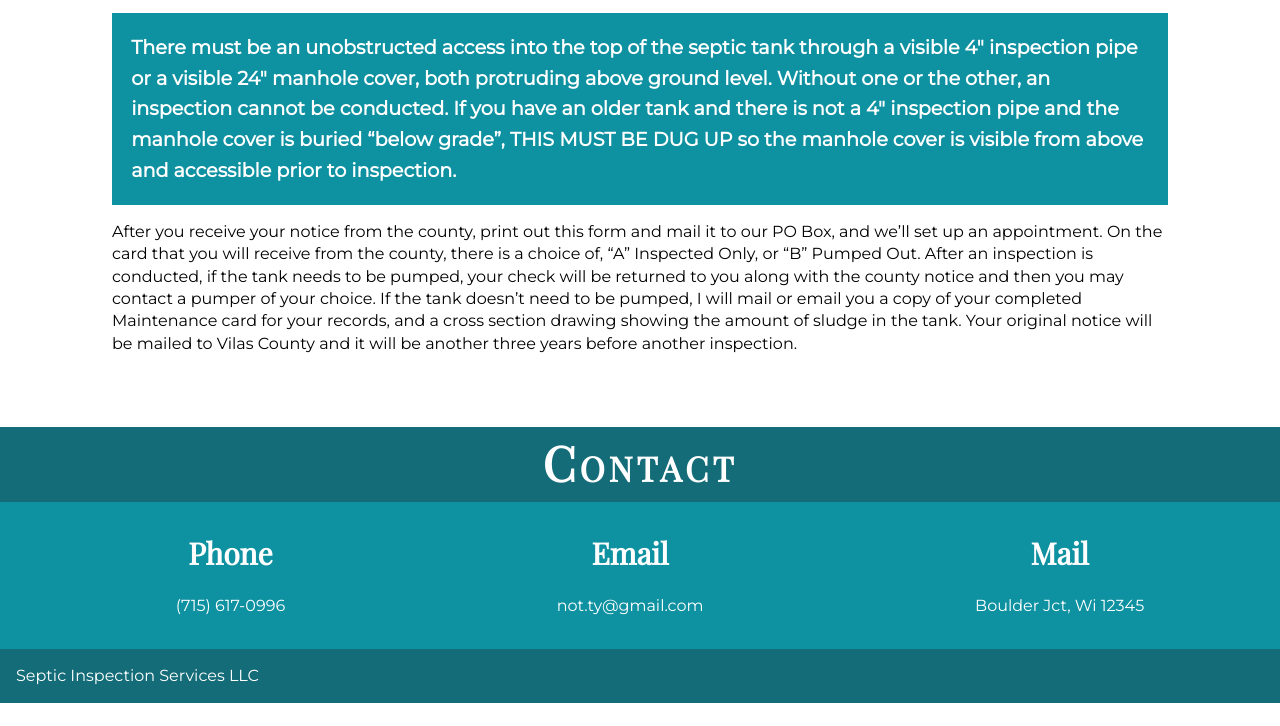
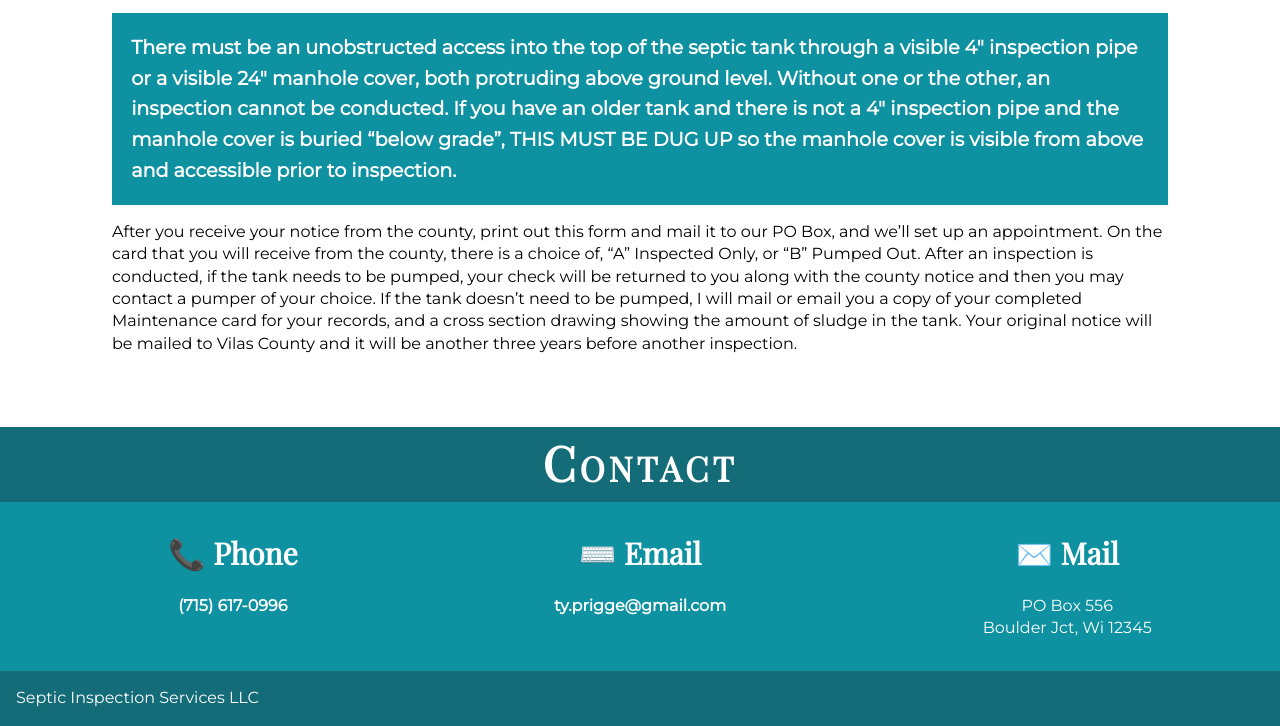
Before and after one commit to dan-govier/septicinspectionservices, a plain HTML site: page index.html in a window 1280 px wide. Shown: the part 1442-2168 px from the top of the page. Before the commit the page ends 2145 px from the top, so only its background shows below. Drawn offline with nearby package versions, Linux system fonts and the light colour scheme.

Commit message:
added contact emojis

```diff
--- a/index.html
+++ b/index.html
@@ -21,7 +21,7 @@
                 <h3>Serving Vilas County, WI</h3>
             </hgroup>
             <div id="header-links">
-                <a href="tel:7156170996" id="call-button"> (715) 617-0996</a>
+                <a href="tel:7156170996" id="call-button">📞 (715) 617-0996</a>
                 <a href="files/Septic_Inpection_Form.pdf" class="button">Septic Inspection Form</a>
             </div>
 
@@ -59,15 +59,16 @@
                 <h2>Contact</h2>
                 <ul>
                     <li>
-                    <strong>Phone</strong>
-                    (715) 617-0996
+                        <strong>📞 Phone</strong>
+                        <a href="tel:7156170996">(715) 617-0996</a>
                     </li>
                     <li>
-                        <strong>Email</strong>
-                        not.ty@gmail.com
+                        <strong>⌨️ Email</strong>
+                        <a href="mailto:ty.prigge@gmail.com">ty.prigge@gmail.com</a>
                     </li>
                     <li>
-                        <strong>Mail</strong>
+                        <strong>✉️ Mail</strong>
+                        PO Box 556<br>
                         Boulder Jct, Wi 12345
                     </li>
                 </ul>
--- a/styles.css
+++ b/styles.css
@@ -1,5 +1,7 @@
 a {
+    text-decoration: none;
     color: #0E91A1;
+    font-weight: bold;
 }
 
 a:visited {
@@ -131,6 +133,11 @@ section {
     padding-top: 0px;
 }
 
+#contact a {
+    font-weight: bold;
+    color: #FFFFFF;
+}
+
 #contact ul {
     display: flex;
     justify-content: space-around;
```
